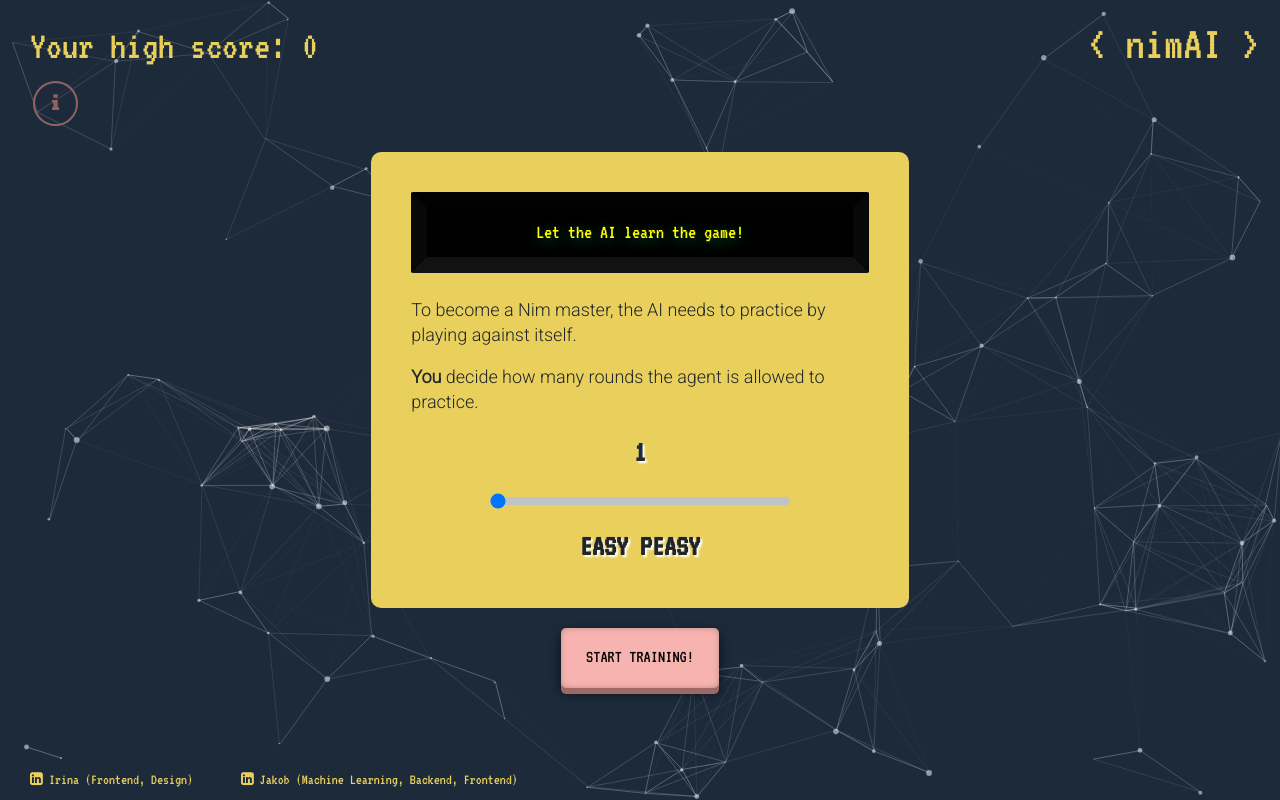
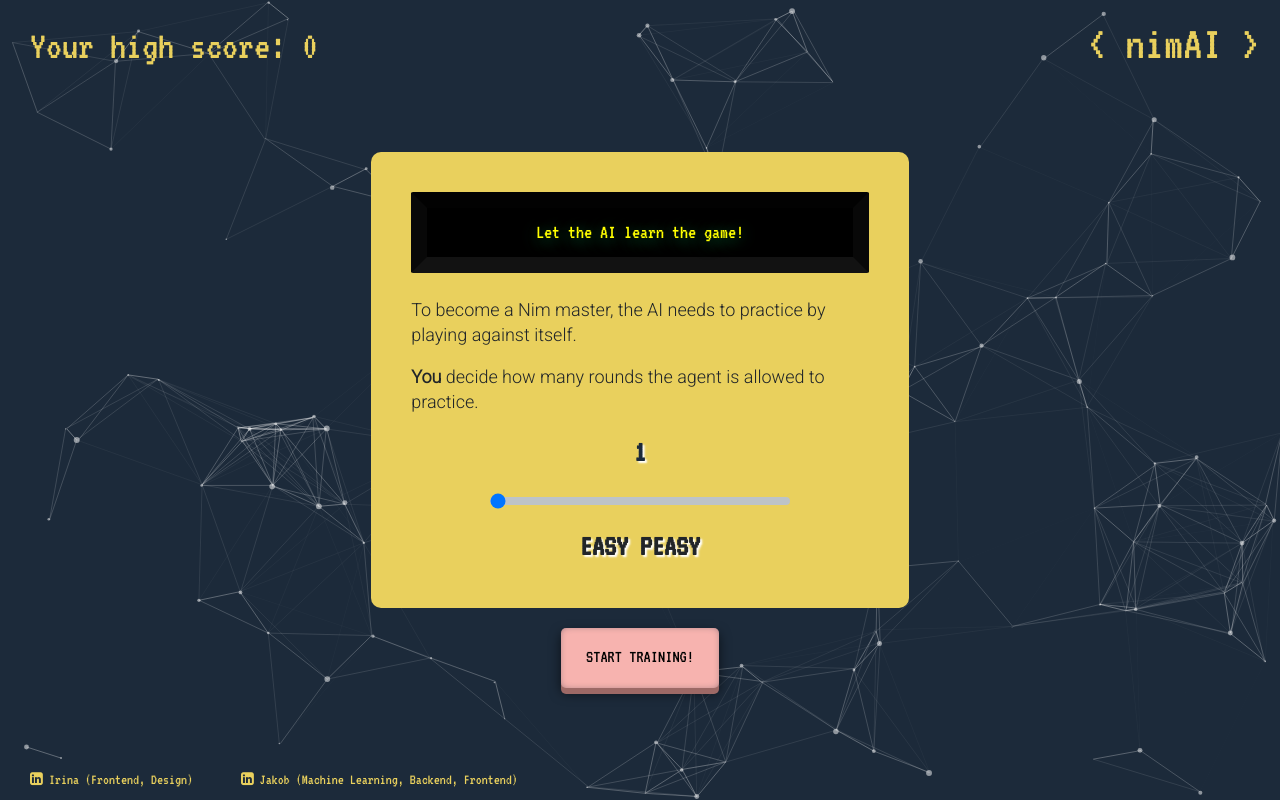
Before and after one commit to JokusPokus/Nim_AI, a Flask app: page /nim_train in a window 1280 px wide. Run offline with Flask 2, Linux system fonts and the light colour scheme; some libraries are stand-ins or nearby versions; some web fonts are replaced.

Commit message:
Clean css

```diff
--- a/static/style.css
+++ b/static/style.css
@@ -570,25 +570,3 @@ input[type="range"] {
 #set-amount {
   display: inline-block;
 }
-
-/**
- * ----------------------------------------
- * animation fade-out
- * ----------------------------------------
- */
-@-webkit-keyframes fade-out {
-  0% {
-    opacity: 1;
-  }
-  100% {
-    opacity: 0;
-  }
-}
-@keyframes fade-out {
-  0% {
-    opacity: 1;
-  }
-  100% {
-    opacity: 0;
-  }
-}
--- a/templates/layout.html
+++ b/templates/layout.html
@@ -23,16 +23,6 @@
     <div class="wrapper">
         <main class="content ">
             <div id="high-score">Your high score: {{ high_score }}</div>
-            <div class="content__rules">
-                <div class="info">
-                    <button id="rules__btn" class="" onclick="showRules()">
-                        <i class="fa fa-info icon-info-sign" aria-hidden="true"></i>
-                        <span class="extra-info">
-                            CHECK OUT RULES
-                        </span>
-                    </button>
-                </div>
-            </div>
             <a href="/">
                 <div class="logo">&#60; nimAI &#62;</div>
             </a>
```
Also changed, not shown: templates/index.html (+10 -1 lines).
